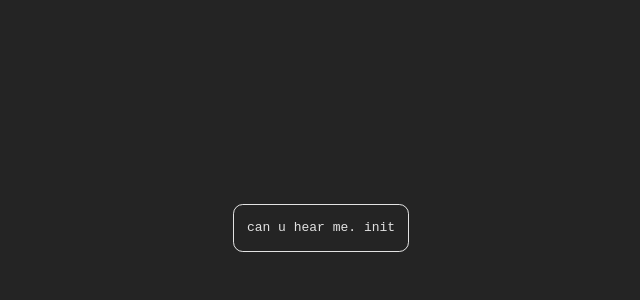
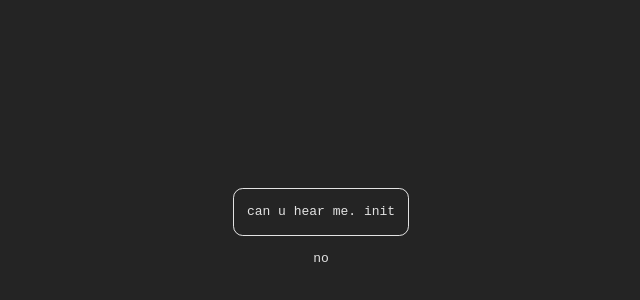
Before and after one commit to vctrubio/w3-playground-finale, a React (Vite) app: page / in a window 1280 px wide. Shown: the part 172-472 px from the top of the page, without its empty margins (319-959 px from the left). Built offline with nearby package versions, Linux system fonts and the light colour scheme.

Commit message:
undefined on window.etheruem: build problem

```diff
--- a/package.json
+++ b/package.json
@@ -11,6 +11,7 @@
   },
   "dependencies": {
     "@tailwindcss/vite": "^4.1.4",
+    "ethers": "^6.13.5",
     "react": "^19.0.0",
     "react-dom": "^19.0.0",
     "tailwindcss": "^4.1.4"
--- a/src/App.tsx
+++ b/src/App.tsx
@@ -1,7 +1,14 @@
+import { hasMetamask } from "./lib/ethers"
+
 function App() {
   return (
-    <div className="p-4 border rounded-xl mx-auto">
-      can u hear me. init
+    <div className="flex flex-col items-center justify-center gap-4">
+      <div className="p-4 border rounded-xl mx-auto">
+        can u hear me. init
+      </div>
+      <div>
+        {hasMetamask() ? "yes" : "no"}
+      </div>
     </div>
   )
 }
--- /dev/null
+++ b/src/lib/ethers.ts
@@ -0,0 +1,5 @@
+export function hasMetamask() {
+  return (
+    typeof window !== "undefined" && typeof window.ethereum !== "undefined"
+  );
+}
```
Also changed, not shown: 1 other file (tests, documents, lock files or other folders).
